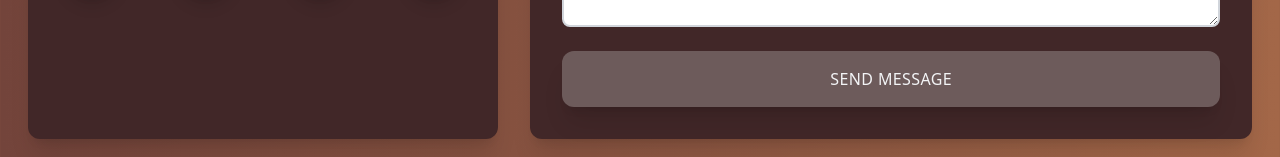
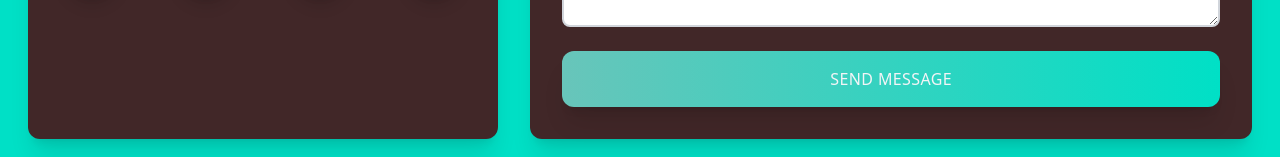
Before and after one commit to yeshwanthc/my-portfolio, a Next.js app: page / in a window 1280 px wide. Shown: the part 4359-4516 px from the top of the page. Built offline with nearby package versions, Linux system fonts and the light colour scheme.

Commit message:
Update globals.css
4

```diff
--- a/styles/globals.css
+++ b/styles/globals.css
@@ -4,12 +4,11 @@
 
 html {
   scroll-behavior: smooth;
-  scroll-padding-top: 7rem;
 }
 
 @layer base {
   body {
-    @apply bg-gradient-to-r from-[#73443B] to-[#A36748] text-[#ffffff] tracking-wide
+    @apply bg-gradient-to-r from-[#00e0c6] to-[#00e0c6] text-[#ffffff] tracking-wide
   }
 
   h1, h2, h3, h4, h5, h6 {
@@ -29,6 +28,6 @@ html {
   }
 
   button {
-    @apply shadow-xl  rounded-xl uppercase bg-gradient-to-r from-[#6d5b5b] to-[#6d5b5b] text-white
+    @apply shadow-xl  rounded-xl uppercase bg-gradient-to-r from-[#68c5ba] to-[#00e0c6] text-white
   }
 }
```
